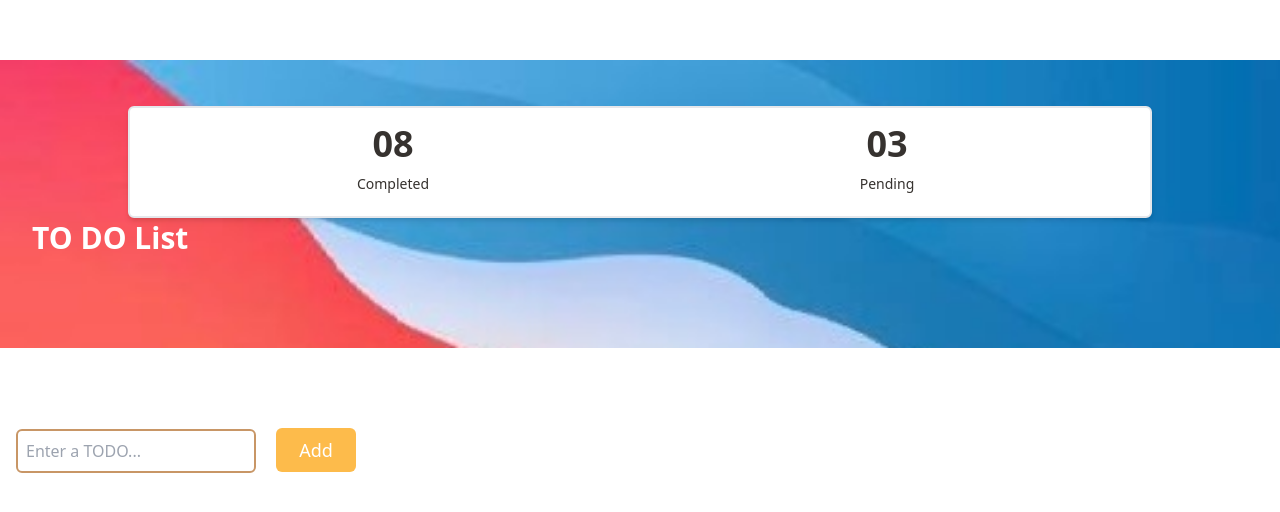
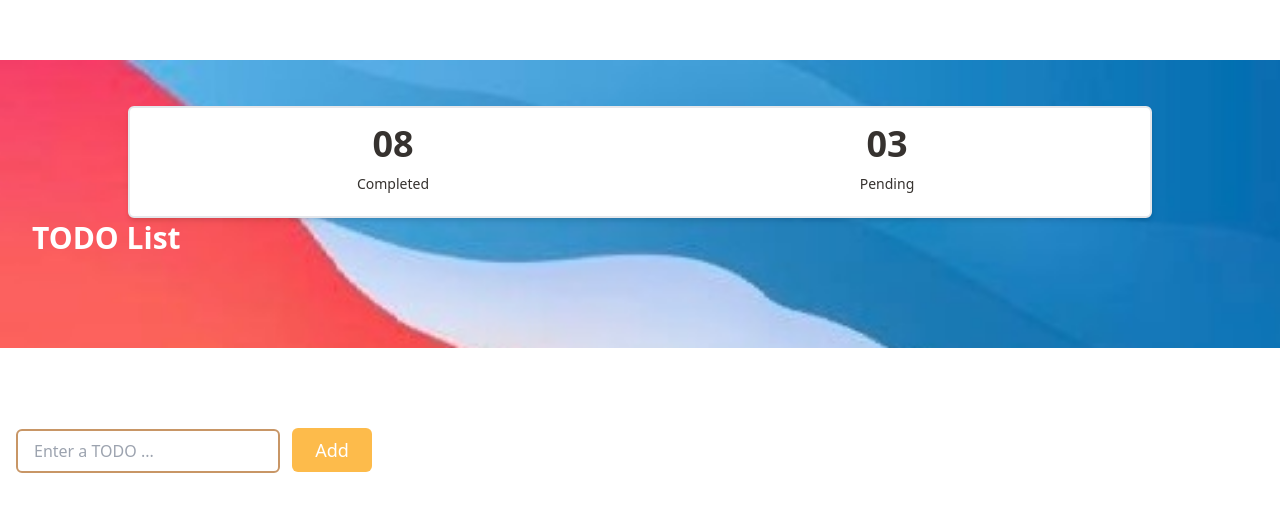
Before and after one commit to elaicajdc/React-Tailwind-TODO, a React (Create React App) app in the folder my-app/: page / in a window 1280 px wide. Shown: the part 126-638 px from the top of the page. Built offline with nearby package versions, Linux system fonts and the light colour scheme.

Commit message:
Fixed spacing

```diff
--- a/my-app/public/index.html
+++ b/my-app/public/index.html
@@ -14,7 +14,7 @@
     <link rel="stylesheet"
     href="https://stackpath.bootstrapcdn.com/font-awesome/4.7.0/css/font-awesome.min.css"
     type="text/css"/>
-    <title>Todo List</title>
+    <title>TODO List</title>
   </head>
   <body>
     <noscript>You need to enable JavaScript to run this app.</noscript>
--- a/my-app/src/components/Form.js
+++ b/my-app/src/components/Form.js
@@ -37,8 +37,8 @@ const Form = ({input, setInput, todos, setTodos, editTodo, setEditTodo}) => {
         <form onSubmit={onFormSubmit}>
             <input
             type="text"
-            placeholder="Enter a TODO..."
-            className="w-60 p-2 mr-5 text-base color-[#ccc] bg-white rounded-md border-2  border-[#c89666] text-[#252525]"
+            placeholder="Enter a TODO ..."
+            className="w-[16.5rem] p-2 pl-4 mr-3 text-base color-[#ccc] bg-white rounded-md border-2  border-[#c89666] text-[#252525]"
             value={input}
             required
             onChange={onInputChange}/>
--- a/my-app/src/components/Header.js
+++ b/my-app/src/components/Header.js
@@ -10,7 +10,7 @@ const Header = () => {
                     <div className="col-span-3 text-2xl text-left">Wednesday</div>
                     <div className="row-span-2 col-span-3 text-base text-left">April, 2022</div>
                 </div>
-                <div className="text-left text-3xl ml-4">TO DO List</div>
+                <div className="text-left text-3xl ml-4">TODO List</div>
             </div>
         </div>
     );
```
